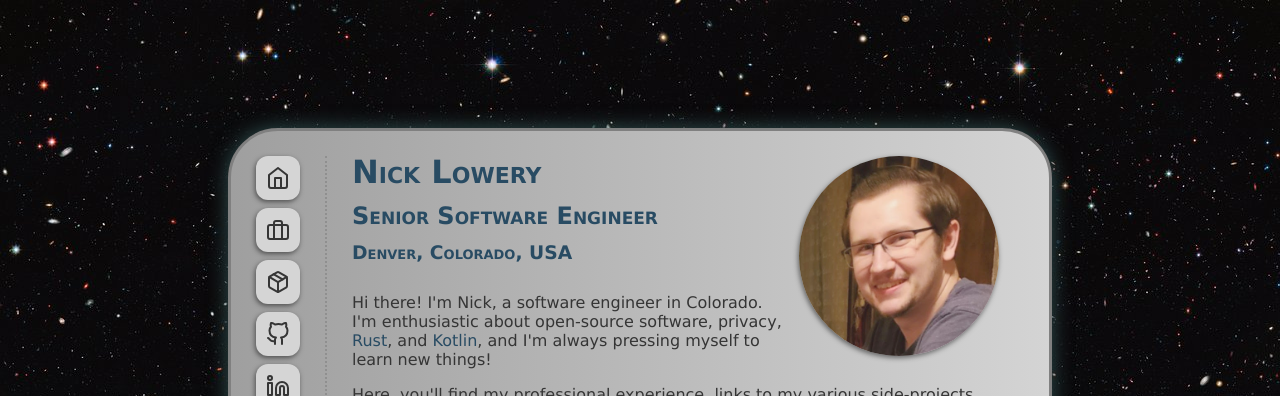
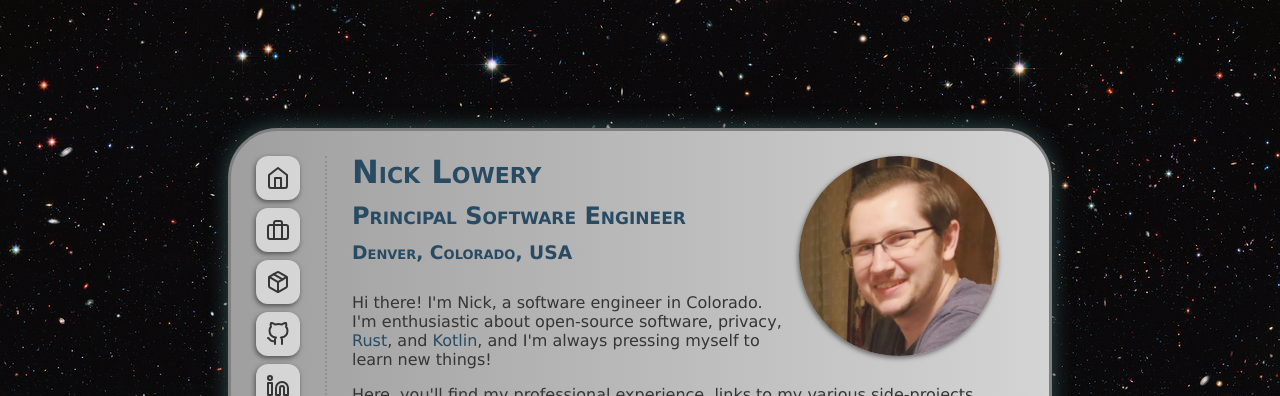
Before and after one commit to ClockVapor/ClockVapor.github.io, a Jekyll site: the page built from index.md, in a window 1280 px wide. Shown: the top 396 px of the page. Built offline with Jekyll 4.4.1, drawn with Linux system fonts in a browser that asks for light colours.

Commit message:
Update job title

```diff
--- a/index.md
+++ b/index.md
@@ -4,7 +4,7 @@ layout: page
 header: |-
     <img class="watermark portrait" src="me.jpg" width="200px">
     <h1>Nick Lowery</h1>
-    <h2>Senior Software Engineer</h2>
+    <h2>Principal Software Engineer</h2>
     <h3>Denver, Colorado, USA</h3>
 ---
 <p>Hi there! I'm Nick, a software engineer in Colorado. I'm enthusiastic about open-source software, privacy,
```
Also changed, not shown: experience.md (+1 -1 lines).
